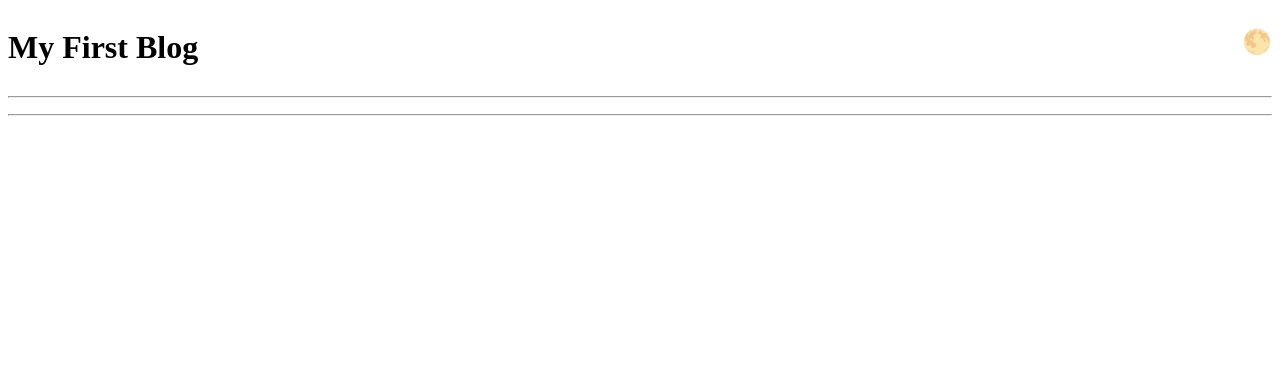
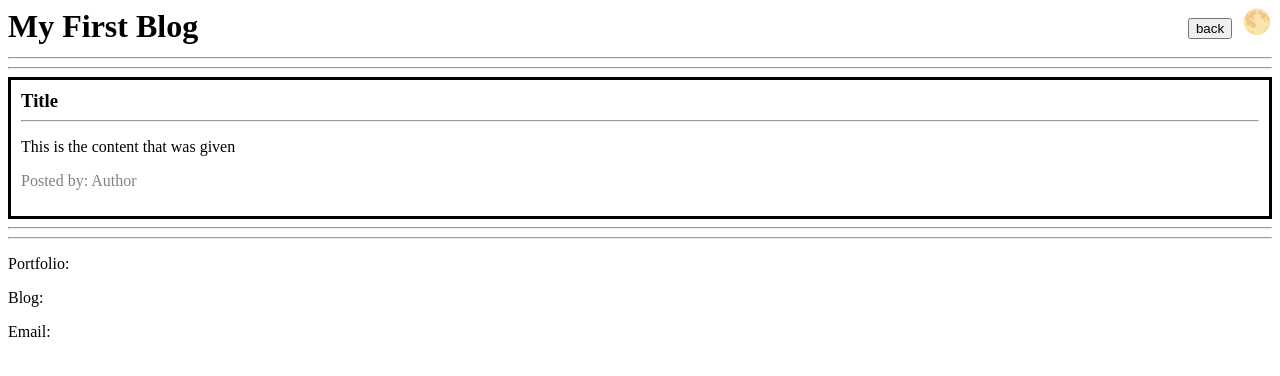
Before and after one commit to tleavitt25526/FSF-Challenge-4, a plain HTML site: page blog.html in a window 1280 px wide. Drawn offline with Linux system fonts and the light colour scheme.

Commit message:
Finished basic styling for the blog page.

```diff
--- a/assets/css/blog.css
+++ b/assets/css/blog.css
@@ -1,12 +1,36 @@
 header {
     display: flex;
     flex-wrap: wrap;
+    justify-content: end;
 }
 
 header h1 {
-    flex: auto;
+    flex: 1
 }
 
-header hr {
-    flex-basis: 100%;
+#back {
+    margin: 10px;
 }
+
+.blog {
+    border-style: solid;
+    border: 1;
+    padding: 10px;
+}
+
+li {
+    list-style-type: none;
+}
+
+ul {
+    padding: 0;
+}
+
+.fade {
+    color: grey;
+}
+
+h1, h2, h3 {
+    margin: 0;
+    padding: 0;
+}
--- a/assets/css/form.css
+++ b/assets/css/form.css
@@ -18,6 +18,7 @@ header h1 {
     flex: auto;
 }
 
-header hr {
-    flex-basis: 100%;
+h1, h2, h3 {
+    margin: 0;
+    padding: 0;
 }
--- a/blog.html
+++ b/blog.html
@@ -10,8 +10,28 @@
 <body>
     <header>
         <h1>My First Blog</h1>
+        <input type="submit" id="back" value="back"><br>
         <h2>🌕</h2> <!--🌑🌕-->
-        <hr><hr>
     </header>
+
+    <hr><hr>
+
+    <section id="blog-container">
+        <section class="blog"> <!--This is an example blog, showing how styling will work for the page-->
+            <h3>Title</h3><hr>
+            <p>This is the content that was given</p>
+            <p class="fade">Posted by: Author</p>
+        </section>
+    </section>
+
+    <hr><hr>
+
+    <footer>
+        <li>
+            <ul>Portfolio: </ul>
+            <ul>Blog: </ul>
+            <ul>Email: </ul>
+        </li>
+    </footer>
 </body>
 </html>
```
Also changed, not shown: index.html (+2 -1 lines).
